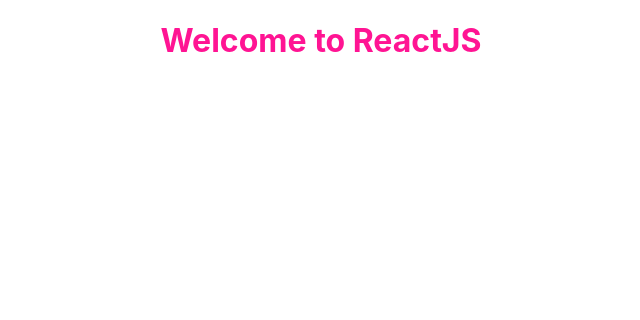
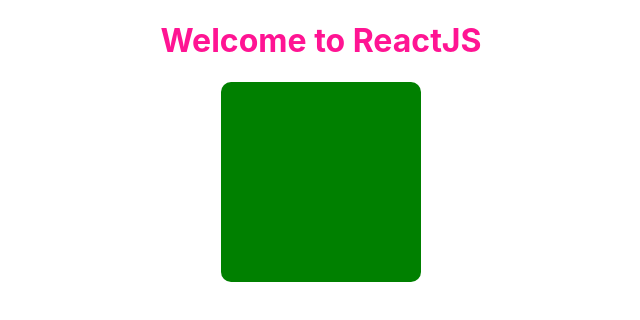
Before and after one commit to toinguyen-hub/react-hooks-basic, a React (Create React App) app: page / in a window 1280 px wide. Shown: the top 320 px of the page, without its empty margins (319-959 px from the left). Built offline with nearby package versions, Linux system fonts and the light colour scheme.

Commit message:
useState ColorBox

```diff
--- a/src/App.js
+++ b/src/App.js
@@ -1,10 +1,12 @@
 
 import './App.scss';
+import ColorBox from './Components/ColorBox';
 
 function App() {
   return (
     <div className="App">
       <h1>Welcome to ReactJS</h1>
+      <ColorBox />
     </div>
   );
 }
--- /dev/null
+++ b/src/Components/ColorBox/ColorBox.scss
@@ -0,0 +1,11 @@
+.Color-Box{
+    $boxSize : 200px;
+    display : inline-block;
+
+    width : $boxSize;
+    height: $boxSize;
+    border-radius : 10px;
+
+    transition : all 0.35s ease-in-out 0s;
+    cursor: pointer;
+}
--- /dev/null
+++ b/src/Components/ColorBox/index.js
@@ -0,0 +1,44 @@
+import React, { useState } from 'react';
+import PropTypes from 'prop-types';
+import './ColorBox.scss';
+
+ColorBox.propTypes = {
+
+};
+
+function getRandomColor() {
+    const colorList = ['deeppink', 'blue', 'yellow', 'red', 'brown'];
+    // hàm round làm tròn
+    const randomIndex = Math.round(Math.random() * 5);
+    return colorList[randomIndex];
+}
+
+function ColorBox() {
+    //xem color hiện tại
+    // const initColor = localStorage.getItem('box_color') || 'green';
+    // console.log(initColor);  mỗi lần load thì sẽ in lại
+    //Nếu chưa có init thì lấy green
+    const [color, setColor] = useState(() => {
+        const initColor = localStorage.getItem('box_color') || 'green';
+        // in đúng 1 lần khi khởi tạo, load ko in nữa
+        console.log(initColor);
+        return initColor;
+    });
+
+    function handleBoxClick() {
+        const newColor = getRandomColor();
+        setColor(newColor);
+        localStorage.setItem('box_color', newColor);
+    }
+    return (
+        <div
+            className="Color-Box"
+            style={{ backgroundColor: color }}
+            onClick={handleBoxClick}
+        >
+
+        </div>
+    );
+}
+
+export default ColorBox;
```
Also changed, not shown: src/App.scss (line endings or trailing spaces).
